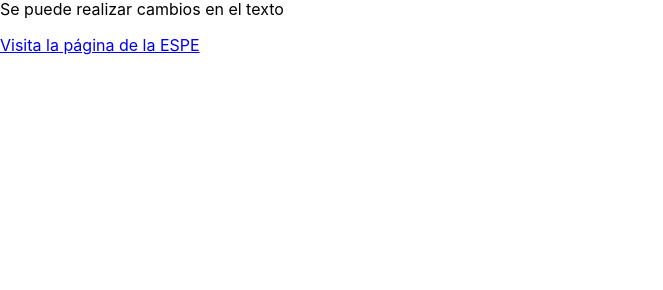
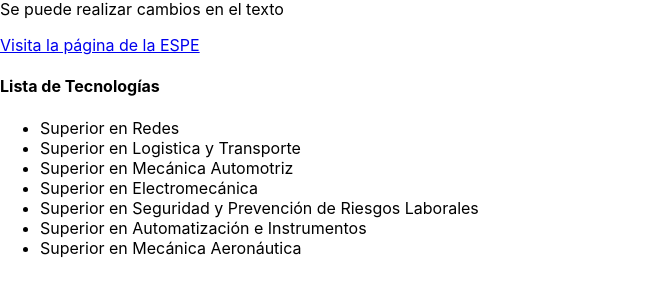
Before and after one commit to Willianh25/pry_componentes_react, a React (Create React App) app: page / in a window 1280 px wide. Shown: the part 507-797 px from the top of the page, without its empty margins (0-663 px from the left). Built offline with nearby package versions, Linux system fonts and the light colour scheme.

Commit message:
Se crea el componente Lista que recibe un array como prop, y se añade a App.js, para visualizar la lista

```diff
--- a/src/App.js
+++ b/src/App.js
@@ -2,8 +2,19 @@ import Imagen from "./components/Imagen";
 import Titulo from "./components/Titulo";
 import Parrafo from "./components/Parrafo";
 import Enlace from "./components/Enlace";
+import Lista from "./components/Lista";
 
 function App() {
+
+  const tecnologias = [
+    "Superior en Redes",
+    "Superior en Logistica y Transporte",
+    "Superior en Mecánica Automotriz",
+    "Superior en Electromecánica",
+    "Superior en Seguridad y Prevención de Riesgos Laborales",
+    "Superior en Automatización e Instrumentos",
+    "Superior en Mecánica Aeronáutica",
+  ];
   return (
     <div className="container mt-5">
       <Titulo texto="Bienvenido a Componentes React" nivel={1} />
@@ -25,6 +36,9 @@ function App() {
       <Parrafo texto="Se puede realizar cambios en el texto" />
 
       <Enlace href="https://www.espe.edu.ec/" texto="Visita la página de la ESPE" />
+
+      <Titulo texto="Lista de Tecnologías" nivel={4} />
+      <Lista elementos={tecnologias} />
     </div>
   );
 }
--- /dev/null
+++ b/src/components/Lista.js
@@ -0,0 +1,15 @@
+// Se crea un componente funcional llamado Lista
+function Lista(props) {
+  return (
+    <ul className="list-group">
+        {/* Recorremos el array */}
+      {props.elementos.map((item, index) => (
+        <li key={index} className="list-group-item"> {/* Usamos el índice como clave */}
+          {item}
+        </li>
+      ))}
+    </ul>
+  );
+}
+
+export default Lista;
```
